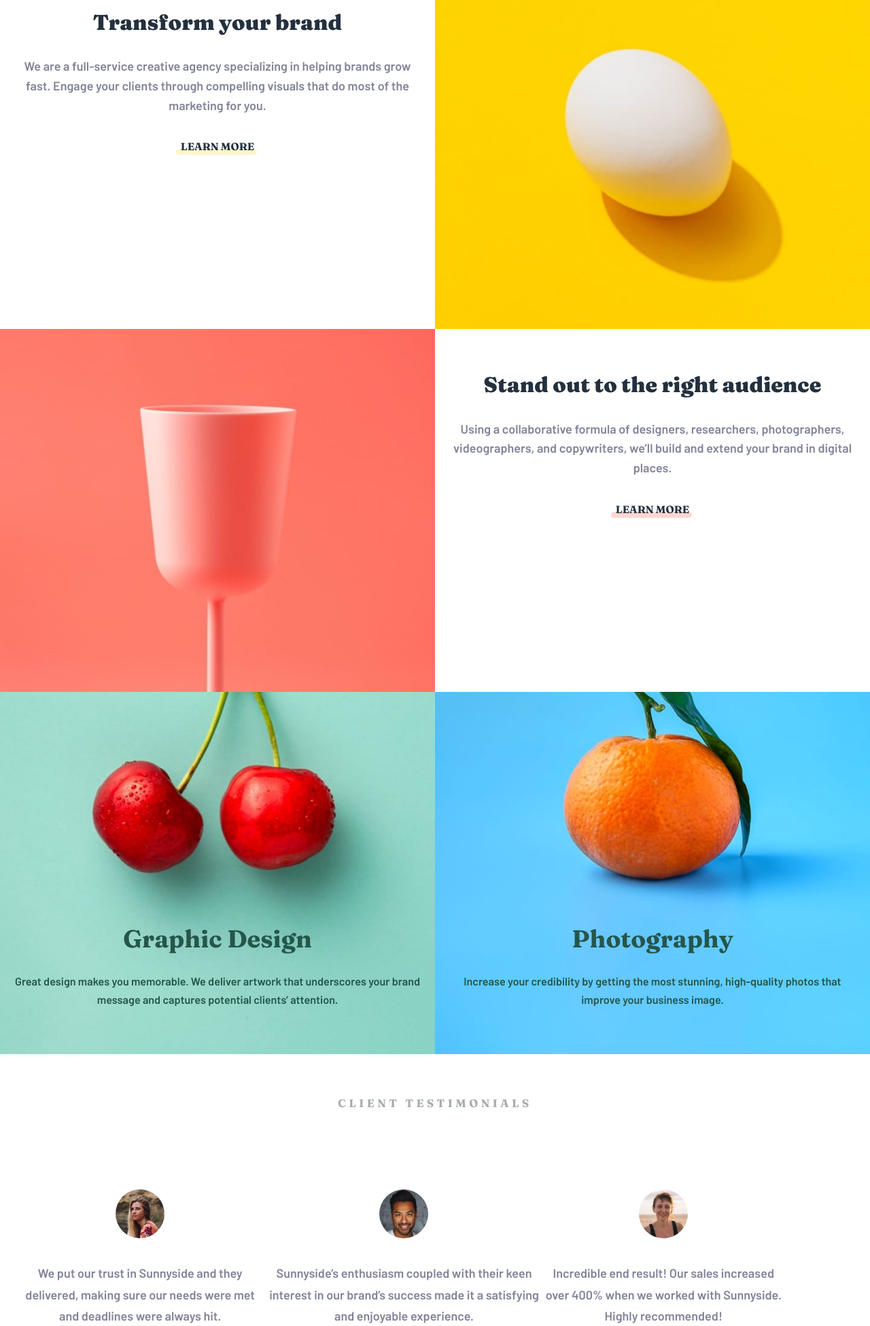
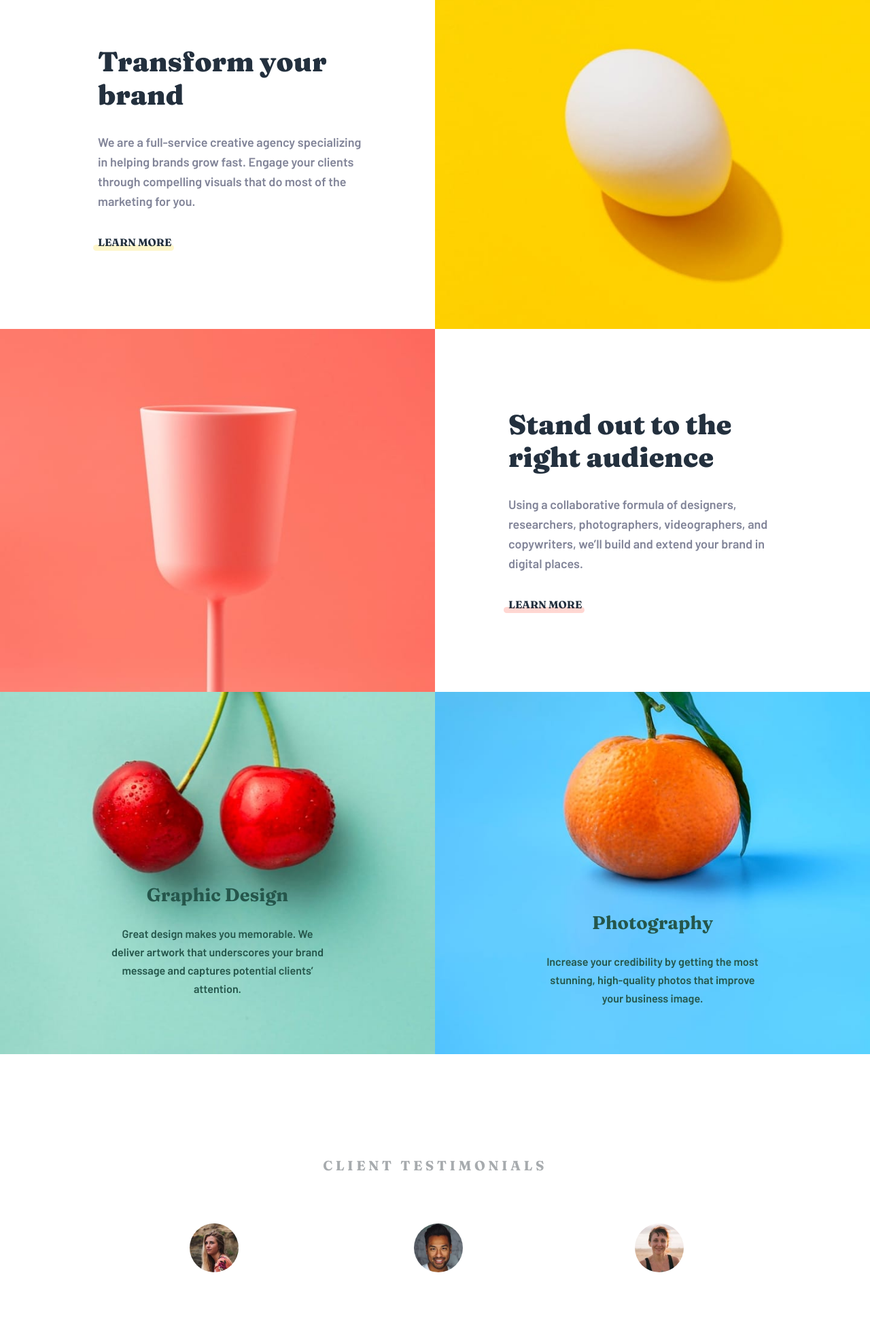
Before and after one commit to EricLDev/FEM-Sunnyside_agency_landing_page, a plain HTML site: page index.html in a window 1280 px wide. Shown: the part 849-2800 px from the top of the page at 68% size. Drawn offline with nearby package versions, Linux system fonts and the light colour scheme.

Commit message:
desktop layout finished

```diff
--- a/style.scss
+++ b/style.scss
@@ -382,10 +382,40 @@ body {
 			}
 		}
 
+		.transform-brand,
+		.stand-out {
+			align-self: center;
+			justify-self: center;
+			text-align: left;
+
+			h2 {
+				font-size: 2.25rem;
+			}
+		}
+
 		.transform-brand {
 			grid-row: 1/2;
+			padding-left: 8rem;
+			padding-right: 6rem;
 		}
 
+		.stand-out {
+			padding-right: 8rem;
+			padding-left: 6rem;
+		}
+
+		.cherry,
+		.orange {
+			div {
+				width: 50%;
+				padding: 0;
+				margin-bottom: 2rem;
+
+				h2 {
+					font-size: 1.5rem;
+				}
+			}
+		}
 		.pink-cup {
 			img {
 				content: url(/images/desktop/image-stand-out.jpg);
@@ -406,8 +436,26 @@ body {
 	}
 
 	.testimonials {
+		padding: 8.5rem;
+
+		h2 {
+			font-size: 1.1rem;
+			margin-bottom: 0;
+			margin-top: 0;
+		}
 		.container {
 			display: flex;
+			margin-top: 0;
+			margin-bottom: 0;
+
+			.testimonial {
+				padding: 0 0.75rem;
+				margin-bottom: 0;
+
+				p {
+					margin: 4rem 0;
+				}
+			}
 		}
 	}
 
@@ -430,4 +478,19 @@ body {
 			content: url(/images/desktop/image-gallery-sugarcubes.jpg);
 		}
 	}
+
+	.footer {
+		.links {
+			width: 25%;
+			justify-content: space-between;
+		}
+
+		.social-medias {
+			width: inherit;
+
+			img {
+				margin: 0 0.75rem;
+			}
+		}
+	}
 }
```
Also changed, not shown: css/style.css.
